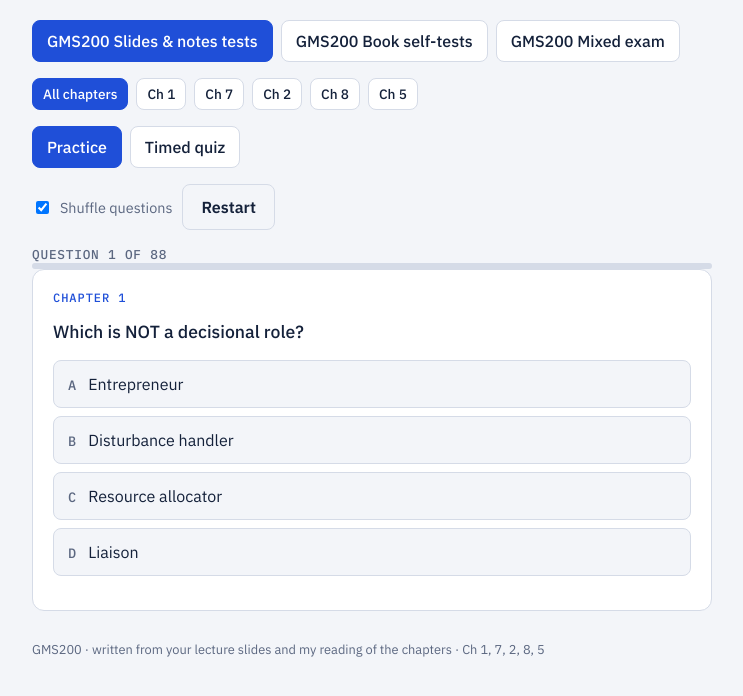
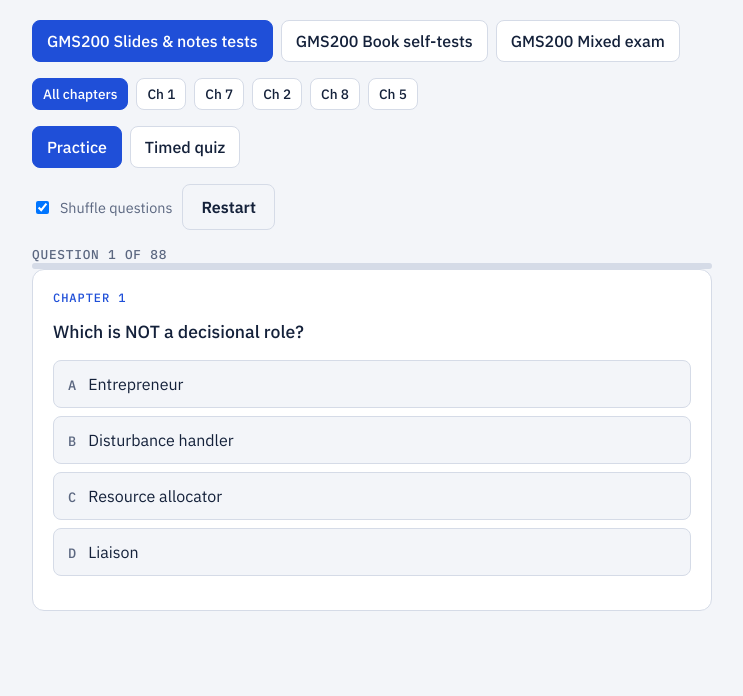
Before and after one commit to RishabhChitale/GMS-200-prep, a plain HTML site: page index.html in a window 1280 px wide. Shown: the whole page, without its empty margins (268-1011 px from the left). Drawn offline with Linux system fonts and the light colour scheme.

Commit message:
Add files via upload

```diff
--- a/index.html
+++ b/index.html
@@ -98,7 +98,6 @@ label.sw{display:flex;gap:8px;align-items:center;color:var(--muted);font-size:.9
   <div id="guard" class="guard" role="alertdialog" aria-label="Leave timed quiz" hidden></div>
   <div id="app"></div>
   <details id="trendbox" class="card" hidden><summary>Your scores and times</summary><div id="trend"></div></details>
-  <p class="foot" id="foot"></p>
 </main>
 
 <script>
@@ -418,7 +417,6 @@ function ready(){
 }
 function render(){
   const bank = BANKS[course], total = order.length;
-  $("foot").textContent = bank.title;
   if (phase === "ready") return ready();
   if (i >= total) return done();
   const q = bank.qs[order[i]], L = "ABCDE";
```
